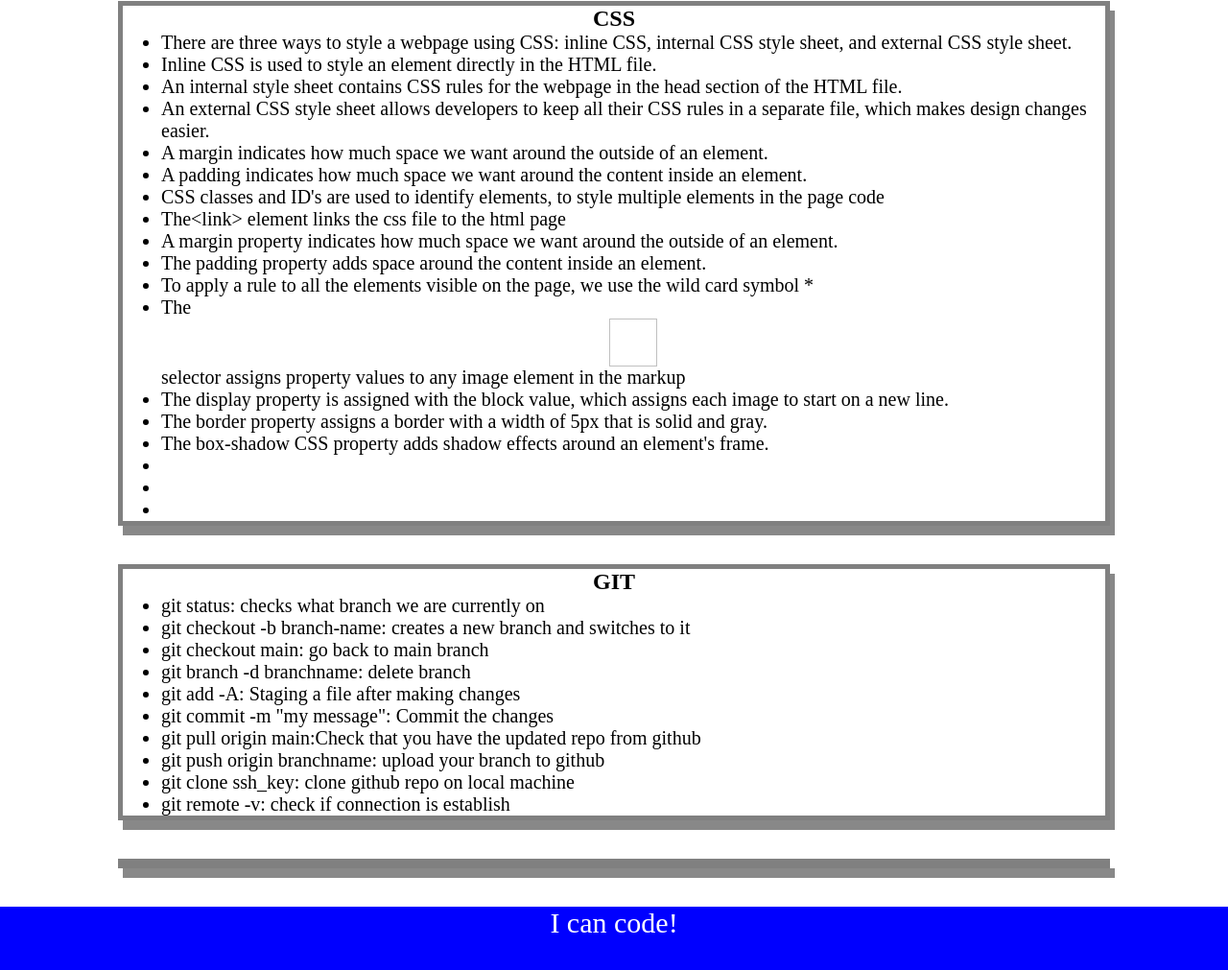
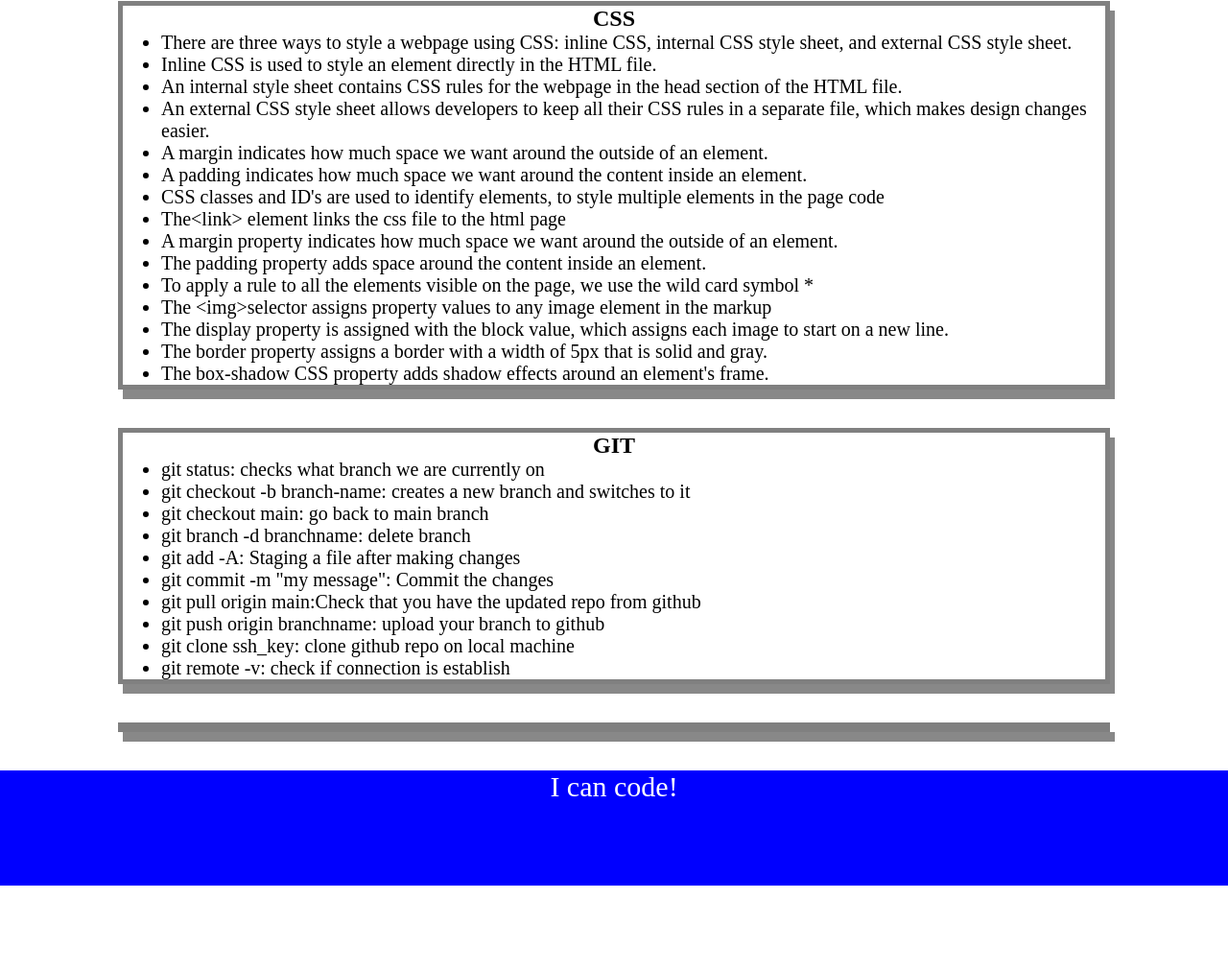
Before and after one commit to woestyn101/prework-study-guide, a plain HTML site: page index.html in a window 1280 px wide. Shown: the part 719-1730 px from the top of the page at 96% size. After the commit the page ends 1642 px from the top, so only its background shows below. Drawn offline with Linux system fonts and the light colour scheme.

Commit message:
Corrected img element in css section

```diff
--- a/index.html
+++ b/index.html
@@ -56,13 +56,11 @@
           <li>A margin property indicates how much space we want around the outside of an element.</li>
           <li>The padding property adds space around the content inside an element. </li>
           <li>To apply a rule to all the elements visible on the page, we use the wild card symbol * </li>
-          <li>The <img> selector assigns property values to any image element in the markup</li>
+          <li>The &lt;img&gt;selector assigns property values to any image element in the markup</li>
           <li>The display property is assigned with the block value, which assigns each image to start on a new line.</li>
           <li>The border property assigns a border with a width of 5px that is solid and gray.</li>
           <li>The box-shadow CSS property adds shadow effects around an element's frame. </li>
-          <li></li>
-          <li></li>
-          <li></li>
+
         </ul>
 
       </section>
```
